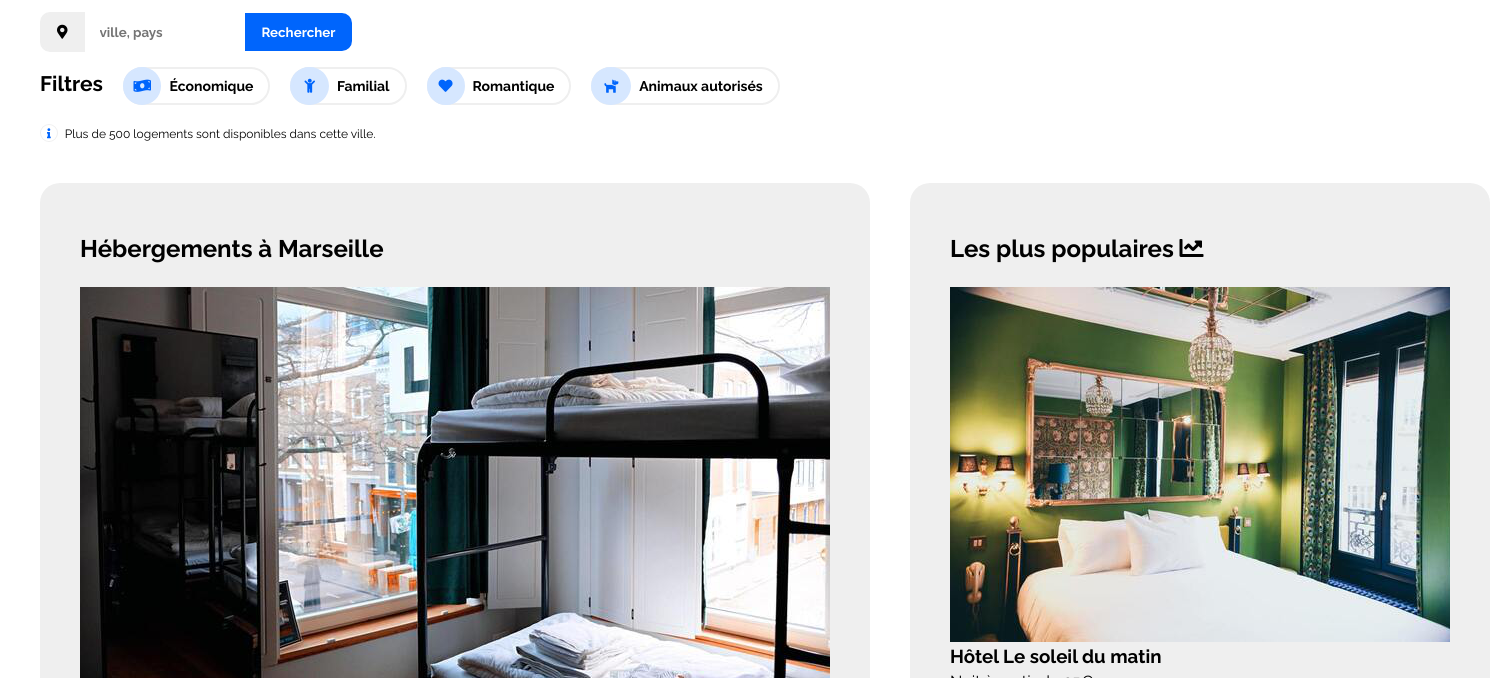
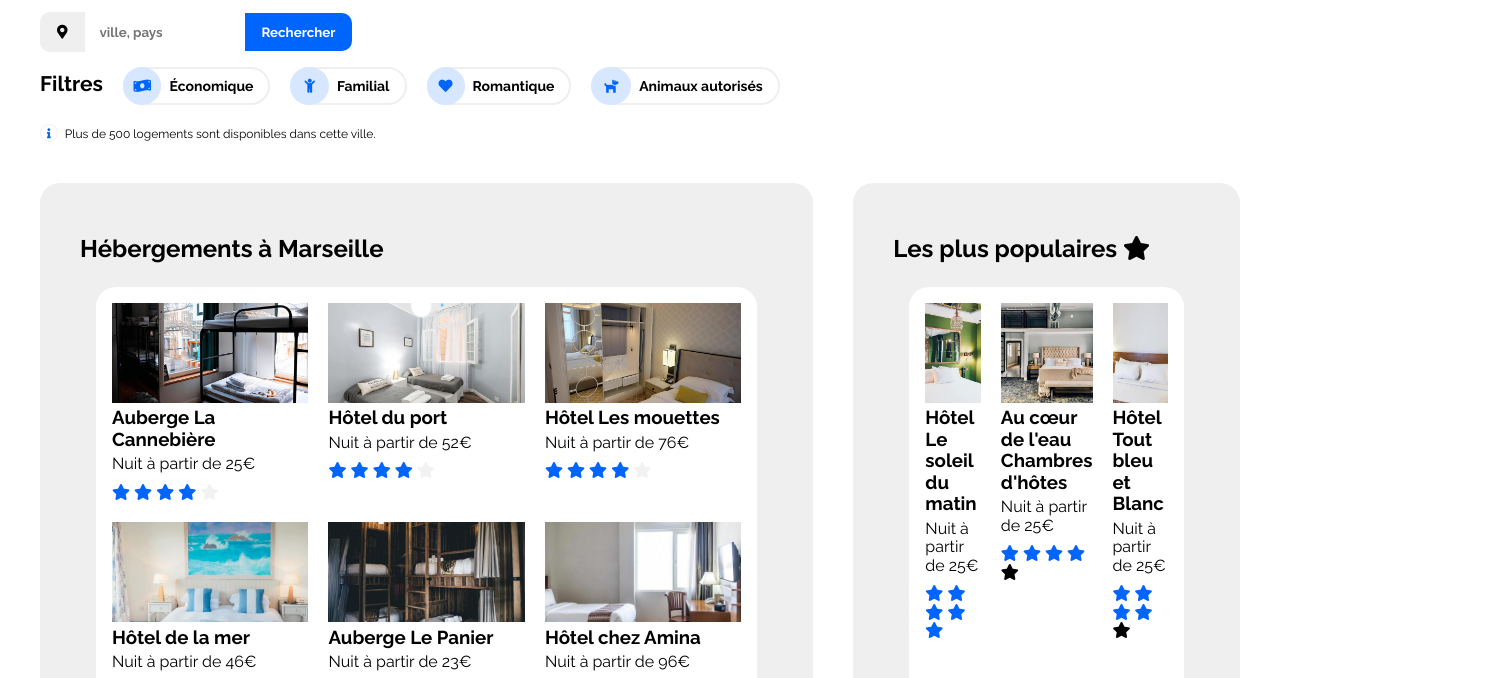
Before and after one commit to FabRav/Projet2, a plain HTML site: page index.html in a window 1280 px wide. Shown: the part 109-787 px from the top of the page, 1490 px wide, since content can reach past the window. Drawn offline with Linux system fonts and the light colour scheme.

Commit message:
et on refait de la merde

```diff
--- a/assets/css/index.css
+++ b/assets/css/index.css
@@ -248,6 +248,37 @@ main {
     border-radius: 20px;
 }
 
+.hotel-cartes {
+    display: grid;
+    grid-template-rows: 2fr 2fr;
+    grid-template-columns: 2fr 2fr 2fr;
+    background-color: white;
+    grid-gap: 20px;
+    border-radius: 20px;
+    margin: 1em;
+    padding: 1em;
+
+}
+
+.hotel-photo img {
+    padding: 0;
+    object-fit: cover;
+    height: 100px;
+    width: 100%;
+}
+
+.hotel-info {}
+
+.hotel-cartes .checked {
+    color: #0065FC;
+}
+
+.hotel-cartes .unchecked {
+    color: #F2F2F2;
+}
+
+
+
 /* Ma section 3 Début */
 #lesPlusPopulaires {
     grid-row: 2;
--- a/index.html
+++ b/index.html
@@ -67,7 +67,7 @@
                             <span class="fa fa-star checked"></span>
                             <span class="fa fa-star checked"></span>
                             <span class="fa fa-star checked"></span>
-                            <span class="fa fa-star "></span>
+                            <span class="fa fa-star unchecked"></span>
                         </div>
                     </a>
                 </li>
@@ -83,7 +83,7 @@
                             <span class="fa fa-star checked"></span>
                             <span class="fa fa-star checked"></span>
                             <span class="fa fa-star checked"></span>
-                            <span class="fa fa-star "></span>
+                            <span class="fa fa-star unchecked"></span>
                         </div>
                     </a>
                 </li>
@@ -99,7 +99,7 @@
                             <span class="fa fa-star checked"></span>
                             <span class="fa fa-star checked"></span>
                             <span class="fa fa-star checked"></span>
-                            <span class="fa fa-star "></span>
+                            <span class="fa fa-star unchecked"></span>
                         </div>
                     </a>
                 </li>
@@ -114,8 +114,8 @@
                             <span class="fa fa-star checked"></span>
                             <span class="fa fa-star checked"></span>
                             <span class="fa fa-star checked"></span>
-                            <span class="fa fa-star "></span>
-                            <span class="fa fa-star "></span>
+                            <span class="fa fa-star unchecked"></span>
+                            <span class="fa fa-star unchecked"></span>
                         </div>
                     </a>
                 </li>
@@ -131,7 +131,7 @@
                             <span class="fa fa-star checked"></span>
                             <span class="fa fa-star checked"></span>
                             <span class="fa fa-star checked"></span>
-                            <span class="fa fa-star "></span>
+                            <span class="fa fa-star unchecked"></span>
                         </div>
                     </a>
                 </li>
@@ -158,7 +158,7 @@
 
         <!--Debut Section-->
         <section id="lesPlusPopulaires">
-            <h2 class="titre-section">Les plus populaires <i class="fas fa-chart-line"></i></h2>
+            <h2 class="titre-section">Les plus populaires <i class="fas fa-star"></i></h2>
             <ul class="hotel-cartes">
                 <li>
                     <a href="#">
```
